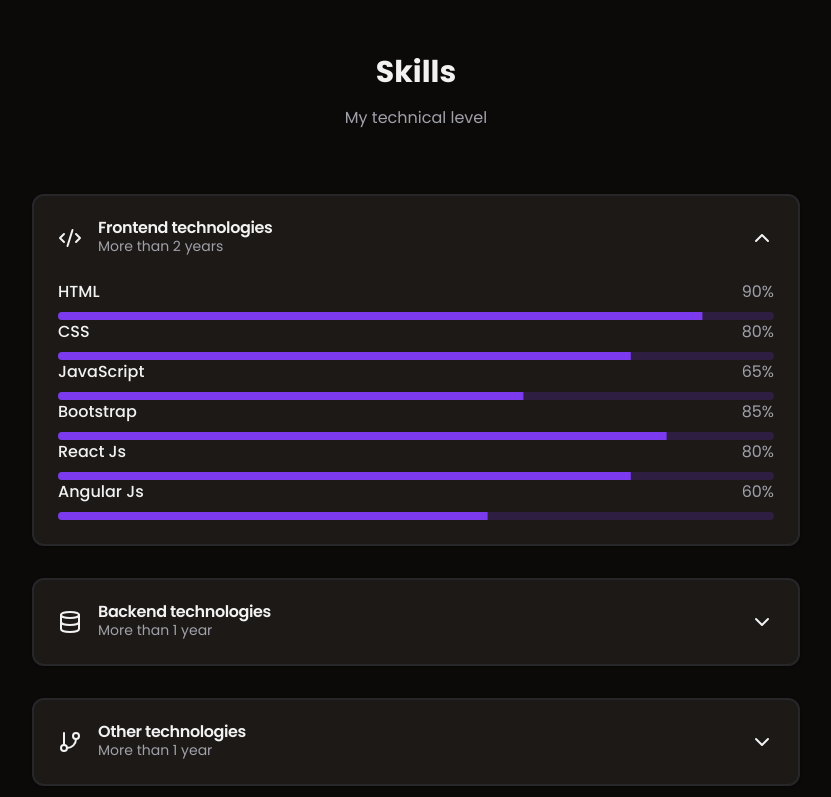
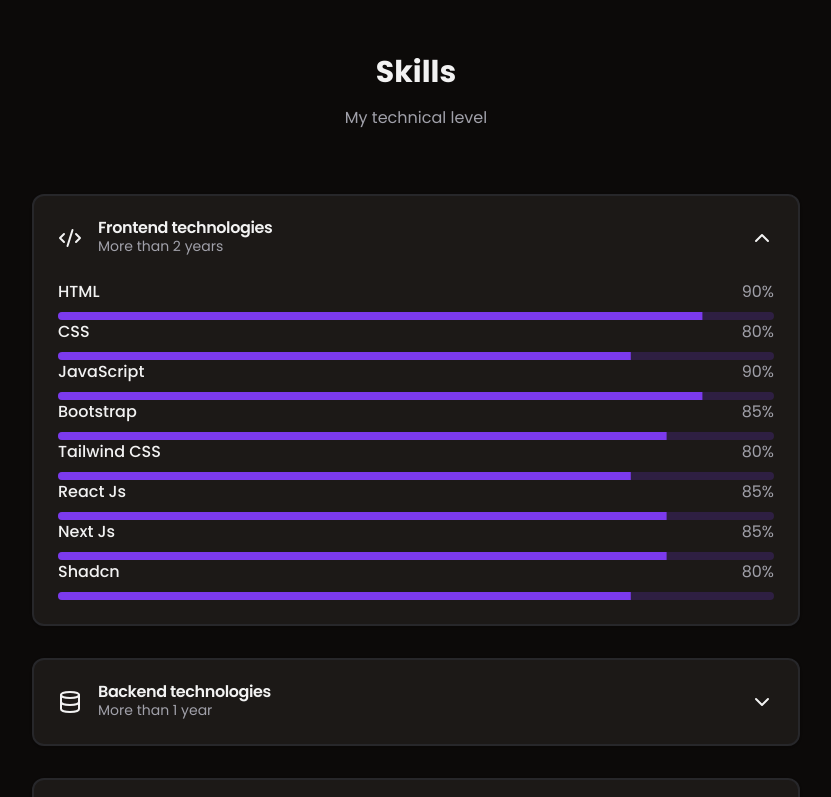
Before and after one commit to bobaderanjit007/Portfolio, a Next.js app: page / in a window 1280 px wide. Shown: the part 1426-2223 px from the top of the page, without its empty margins (224-1055 px from the left). Built offline with nearby package versions, Linux system fonts and the light colour scheme.

Commit message:
New: Skills added

```diff
--- a/src/components/Hero.tsx
+++ b/src/components/Hero.tsx
@@ -52,7 +52,7 @@
                 Hi, I&apos;m Ranjit
               </h1>
               <h2 className="text-xl md:text-2xl text-muted-foreground">
-                Full stack developer
+                Full-Stack web developer
               </h2>
               <p className="text-base md:text-lg text-muted-foreground max-w-md mx-auto lg:mx-0">
                 High level experience web design and knowledge, producing quality work.
@@ -69,7 +69,7 @@
           {/* Profile Image with Blob Background */}
           <div className="relative w-[280px] h-[280px] md:w-[400px] md:h-[400px] lg:w-[500px] lg:h-[500px] mx-auto ">
             <Image
-              src={`/images/${theme === "dark" ? "mainIconsdark.svg" : "mainIcons.svg"}`} alt="work icons"
+              src={`/images/${theme && theme == "light" ? "mainIcons.svg" : "mainIconsdark.svg"}`} alt="work icons"
               height={650}
               width={650}
             />
--- a/src/components/Skills.tsx
+++ b/src/components/Skills.tsx
@@ -23,10 +23,12 @@
       skills: [
         { name: "HTML", level: 90 },
         { name: "CSS", level: 80 },
-        { name: "JavaScript", level: 65 },
+        { name: "JavaScript", level: 90 },
         { name: "Bootstrap", level: 85 },
-        { name: "React Js", level: 80 },
-        { name: "Angular Js", level: 60 },
+        { name: "Tailwind CSS", level: 80 },
+        { name: "React Js", level: 85 },
+        { name: "Next Js", level: 85 },
+        { name: "Shadcn", level: 80 },
       ]
     },
     backend: {
@@ -34,12 +36,14 @@
       subtitle: "More than 1 year",
       icon: <Database className="h-6 w-6" />,
       skills: [
+        { name: "Node Js", level: 80 },
+        { name: "Express Js", level: 85 },
         { name: "Python", level: 80 },
         { name: "Django", level: 70 },
-        { name: "C++", level: 75 },
-        { name: "Node Js", level: 70 },
-        { name: "C#", level: 60 },
+        { name: "Go", level: 65 },
         { name: "MySQL", level: 90 },
+        { name: "MongoDB", level: 85 },
+        { name: "Postgresql", level: 80 },
       ]
     },
     other: {
@@ -49,7 +53,8 @@
       skills: [
         { name: "Git", level: 80 },
         { name: "GitHub", level: 75 },
-        { name: "Canva", level: 85 },
+        { name: "GiTea", level: 95 },
+        { name: "Figma", level: 85 },
       ]
     }
   }
```
Also changed, not shown: 1 other file (tests, documents, lock files or other folders).
